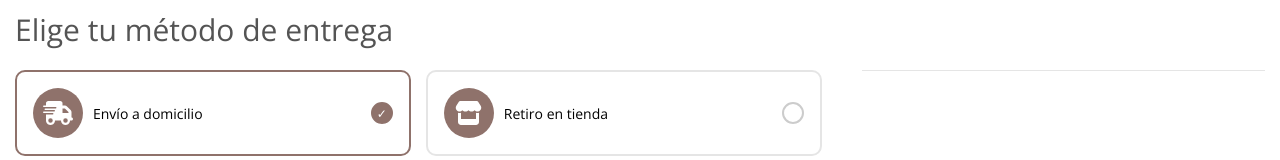
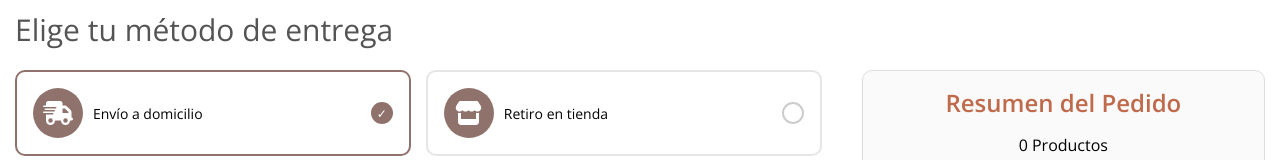
Before and after one commit to ruizdev98/mi-ecommerce, a React (Vite) app: page /checkout/shipping in a window 1280 px wide. Shown: the part 132-292 px from the top of the page. Built offline with nearby package versions, Linux system fonts and the light colour scheme; no server answers.

Commit message:
Fix the ShippingPage.module.css and ShippingPage.jsx files version 2

```diff
--- a/src/domains/checkout/shipping/ShippingPage.jsx
+++ b/src/domains/checkout/shipping/ShippingPage.jsx
@@ -92,8 +92,6 @@ export default function ShippingPage() {
           )}
         </div>
 
-        <div className={styles.lineDivider}></div>
-
         <aside className={styles.right}>
           <OrderSummary
             cartItems={cartItems}
--- a/src/domains/checkout/shipping/ShippingPage.module.css
+++ b/src/domains/checkout/shipping/ShippingPage.module.css
@@ -87,11 +87,6 @@
 /* Hover */
 .deliveryCard:hover {
   border-color: var(--color-primary-hover);
-}
-
-.lineDivider {
-  height: 0.1rem;
-  background-color: #e5e5e5;
 }
 
 /* ===================== */
```
